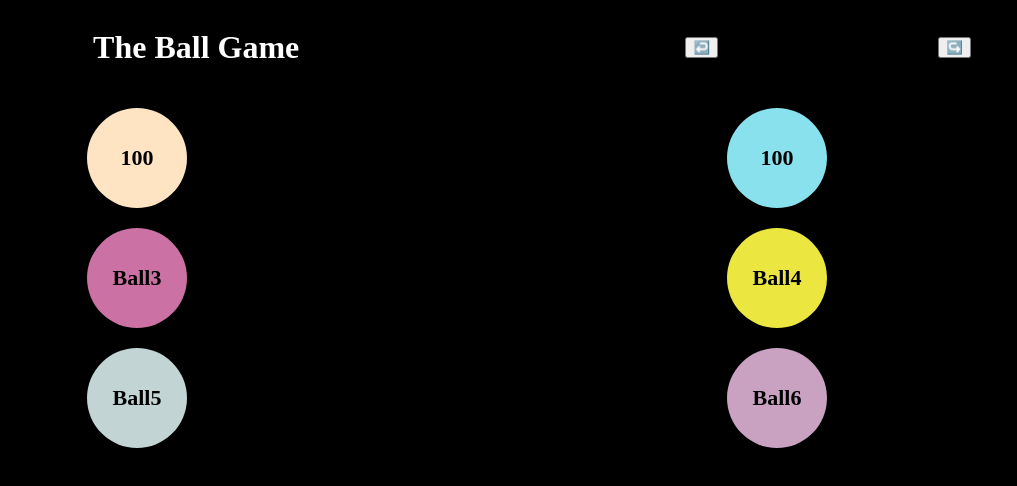
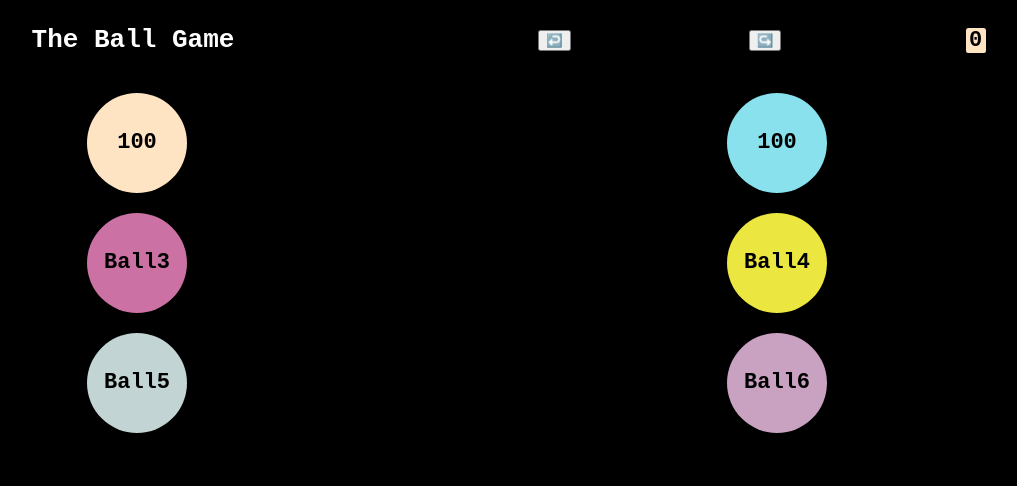
Before and after one commit to DarrOr24/EX---The-Ball-Game, a plain HTML site: page index.html in a window 1280 px wide. Shown: the whole page, without its empty margins (191-1208 px from the left). Drawn offline with Linux system fonts and the light colour scheme.

Commit message:
Add counter event

```diff
--- a/css/style.css
+++ b/css/style.css
@@ -1,11 +1,12 @@
 body {
     background-color: black;
     text-align: center;
+    font-family: monospace;
 }
 
 header {
     display: grid;
-    grid-template-columns: 3fr 1fr 1fr;
+    grid-template-columns: 3fr 1fr 1fr 1fr;
     place-items: center;
     place-content: center;
 }
@@ -14,8 +15,12 @@ button:hover{
     cursor: pointer;
 }
 
-.hide{
-    display:none;
+.counter{
+    background-color:bisque;
+    border-radius: 10%;
+    width: 20px;
+    font-size: 22px;
+    font-weight: bold;
 }
 
 .grid-container{
--- a/index.html
+++ b/index.html
@@ -11,6 +11,7 @@
         <h1>The Ball Game</h1>
         <button class="button undoBtn" onclick="undo()">↩️</button>
         <button class="button redoBtn" onclick="redo()">↪️</button>
+        <section class="counter">0</section>
     </header>
 
     <div class="grid-container">
```
